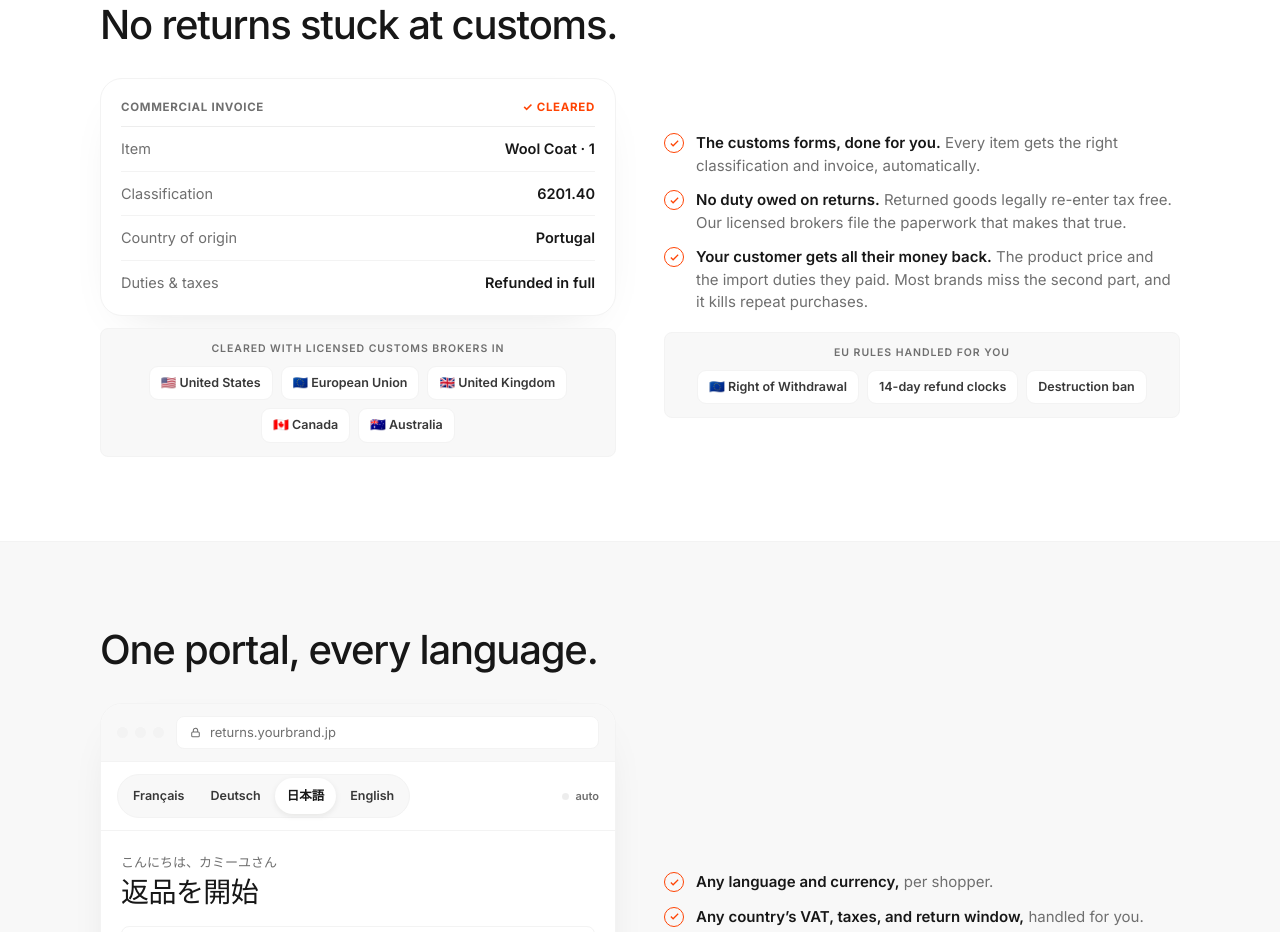
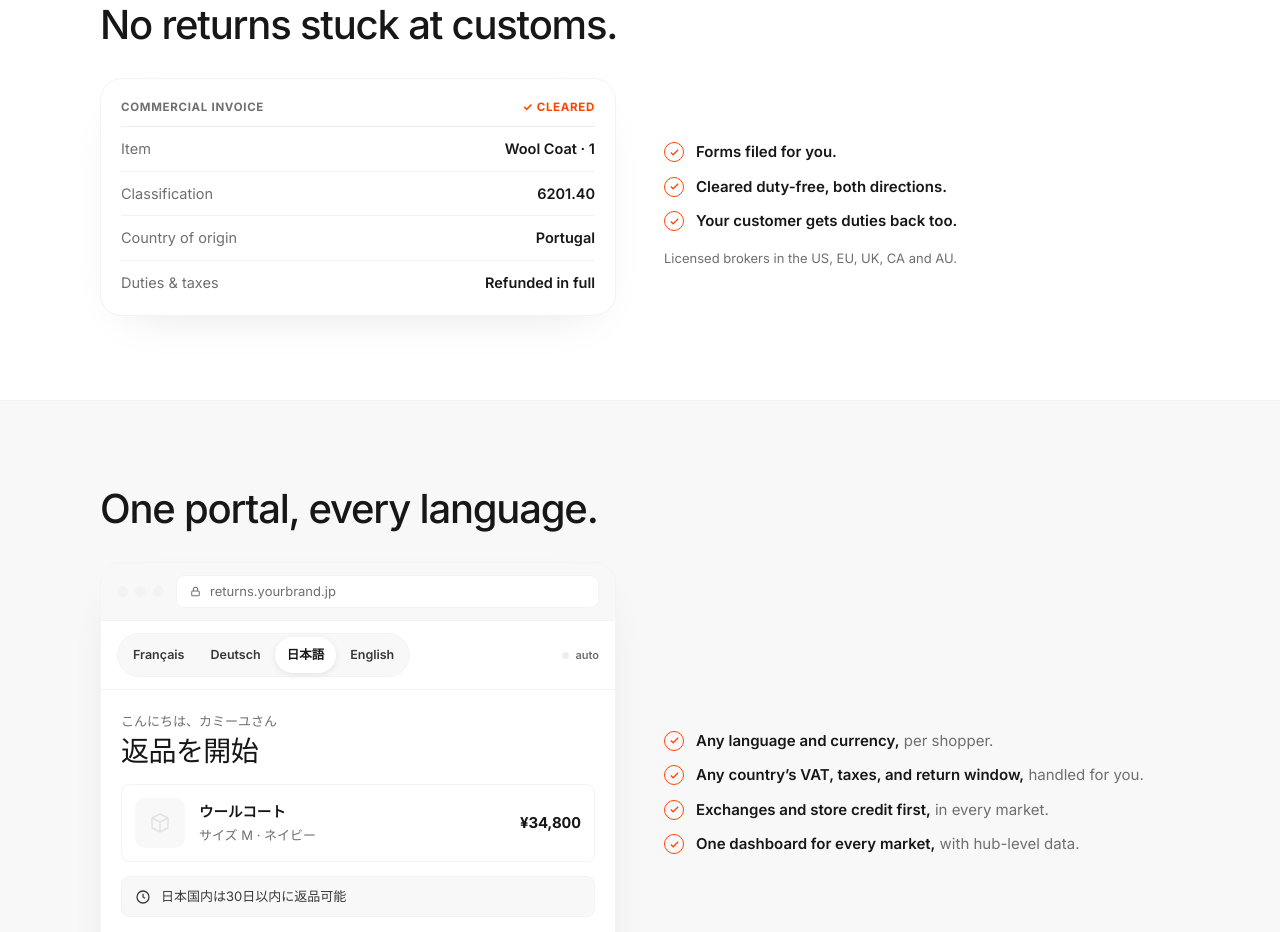
Before and after one commit to RedoKitchen/international-returns-landing-page, a website: page index.html in a window 1280 px wide. Shown: the part 2575-3507 px from the top of the page. Drawn offline with Linux system fonts and the light colour scheme.

Commit message:
Customs section scannable in seconds: invoice card + three fragments + one line
Bullets cut to Forms filed for you / Cleared duty-free, both directions /
Your customer gets duties back too, with the broker list as a single
muted note. Both chip cards removed.

Co-Authored-By: Claude Fable 5 <noreply@anthropic.com>

```diff
--- a/index.html
+++ b/index.html
@@ -261,6 +261,7 @@
     display: flex; align-items: center; justify-content: center;
   }
   .dd-list li .ck svg { width: 11px; height: 11px; color: var(--accent); }
+  .dd-note { font-size: 13px; color: var(--ink-3); margin-top: 16px; }
   .dd-sub {
     font-family: var(--font-sans);
     font-size: clamp(22px, 5.5vw, 30px);
@@ -1019,32 +1020,14 @@
             <div class="cd-row"><span class="k">Country of origin</span><span class="v">Portugal</span></div>
             <div class="cd-row"><span class="k">Duties &amp; taxes</span><span class="v">Refunded in full</span></div>
           </div>
-          <div class="brokers">
-            <div class="bk-head">Cleared with licensed customs brokers in</div>
-            <div class="bk-chips">
-              <span class="bk-chip">🇺🇸 United States</span>
-              <span class="bk-chip">🇪🇺 European Union</span>
-              <span class="bk-chip">🇬🇧 United Kingdom</span>
-              <span class="bk-chip">🇨🇦 Canada</span>
-              <span class="bk-chip">🇦🇺 Australia</span>
-            </div>
-          </div>
         </div>
         <div class="dd-body">
           <ul class="dd-list">
-            <li><span class="ck"><svg viewBox="0 0 24 24" fill="none" stroke="currentColor" stroke-width="2.6"><path d="M20 6 9 17l-5-5"/></svg></span><b>The customs forms, done for you.</b> Every item gets the right classification and invoice, automatically.</li>
-            <li><span class="ck"><svg viewBox="0 0 24 24" fill="none" stroke="currentColor" stroke-width="2.6"><path d="M20 6 9 17l-5-5"/></svg></span><b>No duty owed on returns.</b> Returned goods legally re-enter tax free. Our licensed brokers file the paperwork that makes that true.</li>
-            <li><span class="ck"><svg viewBox="0 0 24 24" fill="none" stroke="currentColor" stroke-width="2.6"><path d="M20 6 9 17l-5-5"/></svg></span><b>Your customer gets all their money back.</b> The product price and the import duties they paid. Most brands miss the second part, and it kills repeat purchases.</li>
+            <li><span class="ck"><svg viewBox="0 0 24 24" fill="none" stroke="currentColor" stroke-width="2.6"><path d="M20 6 9 17l-5-5"/></svg></span><b>Forms filed for you.</b></li>
+            <li><span class="ck"><svg viewBox="0 0 24 24" fill="none" stroke="currentColor" stroke-width="2.6"><path d="M20 6 9 17l-5-5"/></svg></span><b>Cleared duty-free, both directions.</b></li>
+            <li><span class="ck"><svg viewBox="0 0 24 24" fill="none" stroke="currentColor" stroke-width="2.6"><path d="M20 6 9 17l-5-5"/></svg></span><b>Your customer gets duties back too.</b></li>
           </ul>
-          <!-- [CONFIRM] legal phrasing on the EU claims before paid traffic -->
-          <div class="brokers" style="margin-top: 18px;">
-            <div class="bk-head">EU rules handled for you</div>
-            <div class="bk-chips">
-              <span class="bk-chip">🇪🇺 Right of Withdrawal</span>
-              <span class="bk-chip">14-day refund clocks</span>
-              <span class="bk-chip">Destruction ban</span>
-            </div>
-          </div>
+          <p class="dd-note">Licensed brokers in the US, EU, UK, CA and AU.</p>
         </div>
       </div>
     </div>
```
